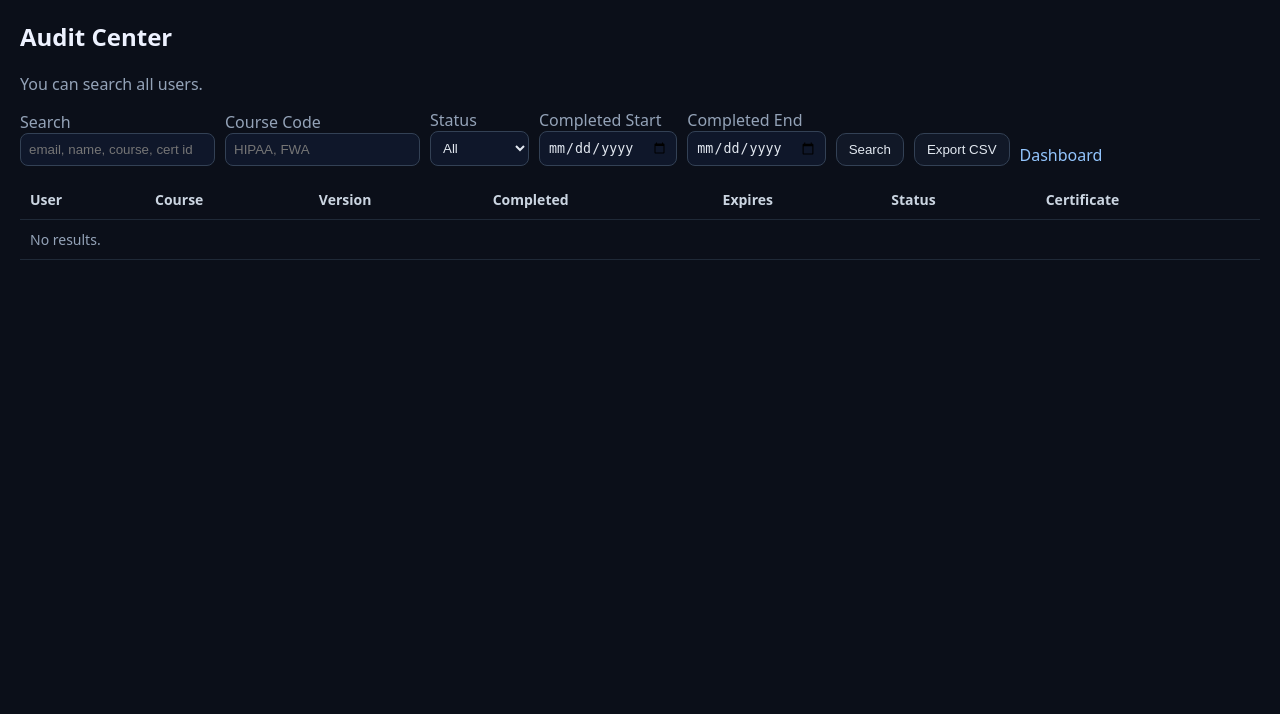
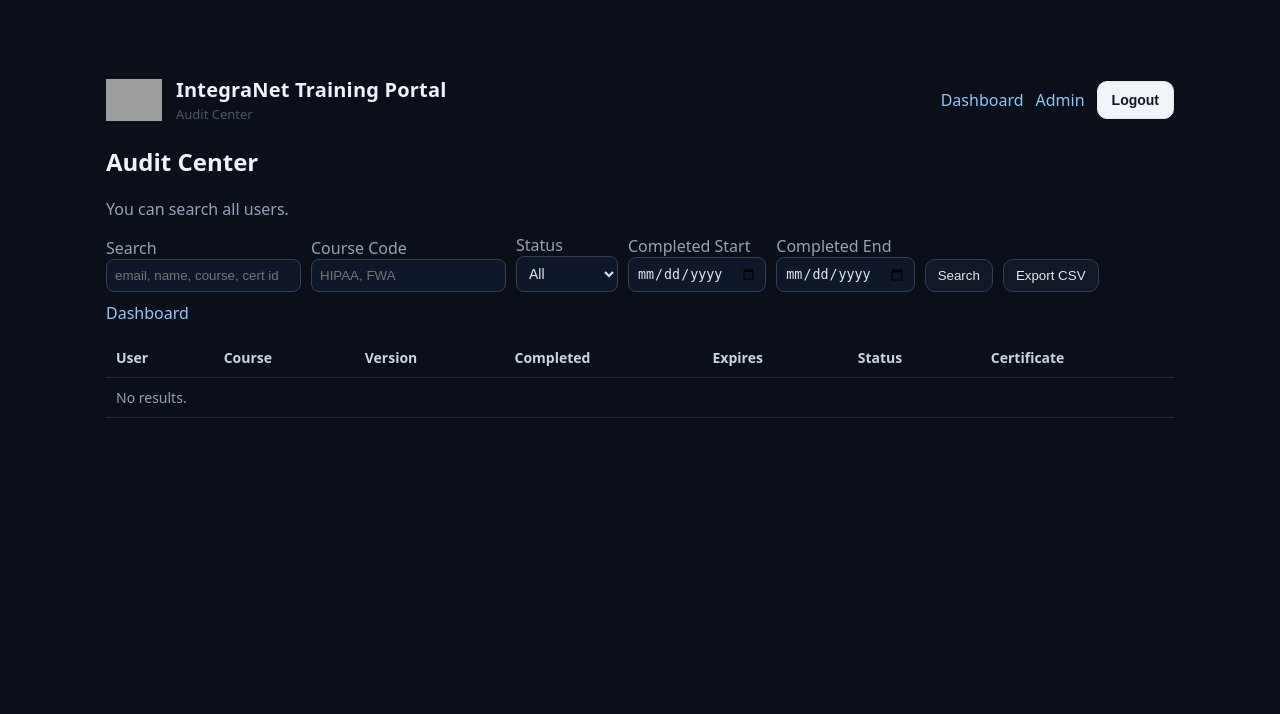
Before and after one commit to jvanhook93/training-portal, a Django app: page /audits/ in a window 1280 px wide. Shown: the top 714 px of the page. Before the commit the page ends 260 px from the top, so only its background shows below. Run offline with Django 5.2, Linux system fonts and the light colour scheme; the visitor is signed in with stand-in values (Sample User, id 1); data comes from the database, SQL or seed files in the repository; data that the repository does not hold is empty; grey boxes are pictures that could not be loaded.

Commit message:
Add Branding to Audit Center

```diff
--- a/audits/templates/audits/audit_center.html
+++ b/audits/templates/audits/audit_center.html
@@ -1,3 +1,10 @@
+{% extends "base_brand.html" %}
+{% block title %}Audit Center · IntegraNet Training Portal{% endblock %}
+{% block subtitle %}Audit Center{% endblock %}
+
+{% block content %}
+
+
 <!doctype html>
 <html>
 <head>
@@ -132,3 +139,6 @@
 
 </body>
 </html>
+
+
+{% endblock %}
--- /dev/null
+++ b/templates/base_brand.html
@@ -0,0 +1,40 @@
+{% load static %}
+<!doctype html>
+<html lang="en">
+<head>
+  <meta charset="utf-8" />
+  <meta name="viewport" content="width=device-width, initial-scale=1" />
+  <title>{% block title %}IntegraNet Training Portal{% endblock %}</title>
+
+  <link rel="stylesheet" href="{% static 'brand/brand.css' %}">
+  {% block extra_head %}{% endblock %}
+</head>
+<body>
+  <div class="brand-wrap" style="min-height: unset;">
+    <div style="width:min(1100px, 100%); padding: 24px 16px;">
+      <div class="brand-top" style="margin-bottom: 22px;">
+        <img class="brand-logo" src="{% static 'branding/integra_logo.png' %}" alt="IntegraNet Health" />
+        <div>
+          <div class="brand-title">IntegraNet Training Portal</div>
+          <div class="brand-sub">{% block subtitle %}{% endblock %}</div>
+        </div>
+
+        <div style="margin-left:auto; display:flex; gap:12px; align-items:center;">
+          {% if user.is_authenticated %}
+            <a href="/app/">Dashboard</a>
+            {% if user.is_staff %}<a href="/admin/">Admin</a>{% endif %}
+            <form method="post" action="/accounts/logout/" style="margin:0;">
+              {% csrf_token %}
+              <button class="brand-btn" type="submit">Logout</button>
+            </form>
+          {% else %}
+            <a href="/accounts/login/">Login</a>
+          {% endif %}
+        </div>
+      </div>
+
+      {% block content %}{% endblock %}
+    </div>
+  </div>
+</body>
+</html>
```
